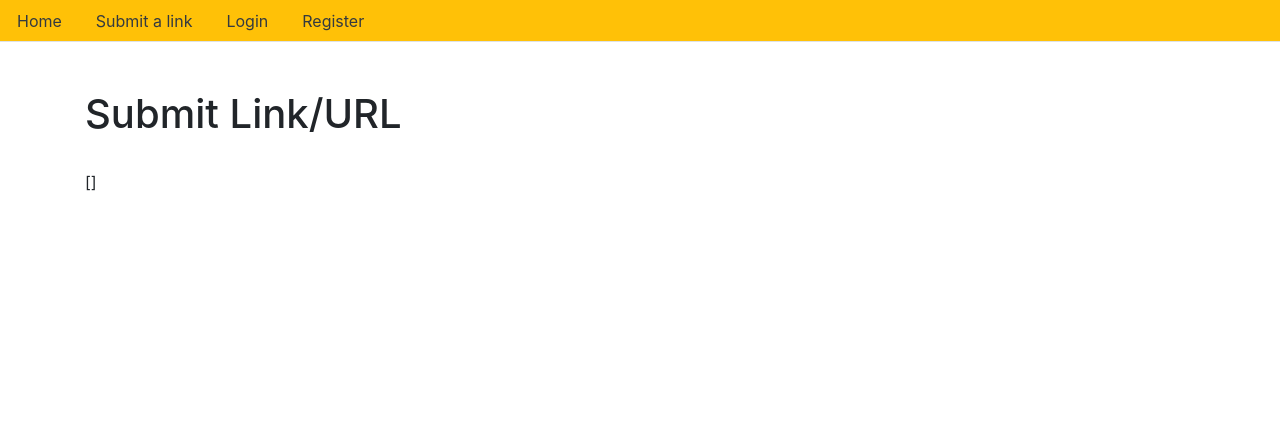
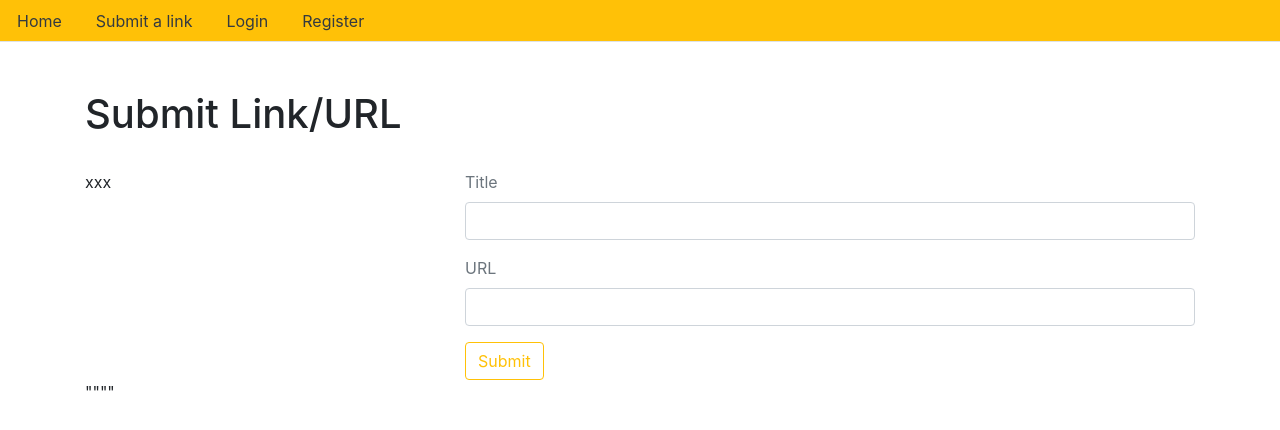
Before and after one commit to nax2uk/recipe-link-share, a Next.js app in the folder client/: page /user/link/add in a window 1280 px wide. Shown: the top 430 px of the page. Built offline with nearby package versions, Linux system fonts and the light colour scheme; no server answers.

Commit message:
added part of submit link form

```diff
--- a/client/pages/user/link/add.js
+++ b/client/pages/user/link/add.js
@@ -27,6 +27,33 @@
         const response = await axios.get(`${API}/category`);
         setState({ ...state, loadedCategories: response.data });
     };
+    const handleTitleChange = e => {
+        setState({ ...state, title: e.target.value, error: '', success: '' });
+    };
+
+    const handleURLChange = e => {
+        setState({ ...state, url: e.target.value, error: '', success: '' });
+    };
+    const handleSubmit = async e => {
+        console.log('POST to server');
+    };
+    const submitLinkForm = () => (
+        <form onSubmit={handleSubmit}>
+            <div className="form-group">
+                <label className="text-muted">Title</label>
+                <input type="text" className="form-control" onChange={handleTitleChange} value={title} />
+            </div>
+            <div className="form-group">
+                <label className="text-muted">URL</label>
+                <input type="url" className="form-control" onChange={handleURLChange} value={url} />
+            </div>
+            <div>
+                <button className="btn btn-outline-warning" type="submit">
+                    Submit
+                </button>
+            </div>
+        </form>
+    );
 
     return (
         <Layout>
@@ -34,9 +61,14 @@
                 <div className="col-md-12">
                     <h1>Submit Link/URL</h1>
                     <br />
-                    {JSON.stringify(loadedCategories)}
                 </div>
             </div>
+            <div className="row">
+                <div className="col-md-4">xxx</div>
+                <div className="col-md-8">{submitLinkForm()}</div>
+            </div>
+            {JSON.stringify(title)}
+            {JSON.stringify(url)}
         </Layout>
     );
 };
```
